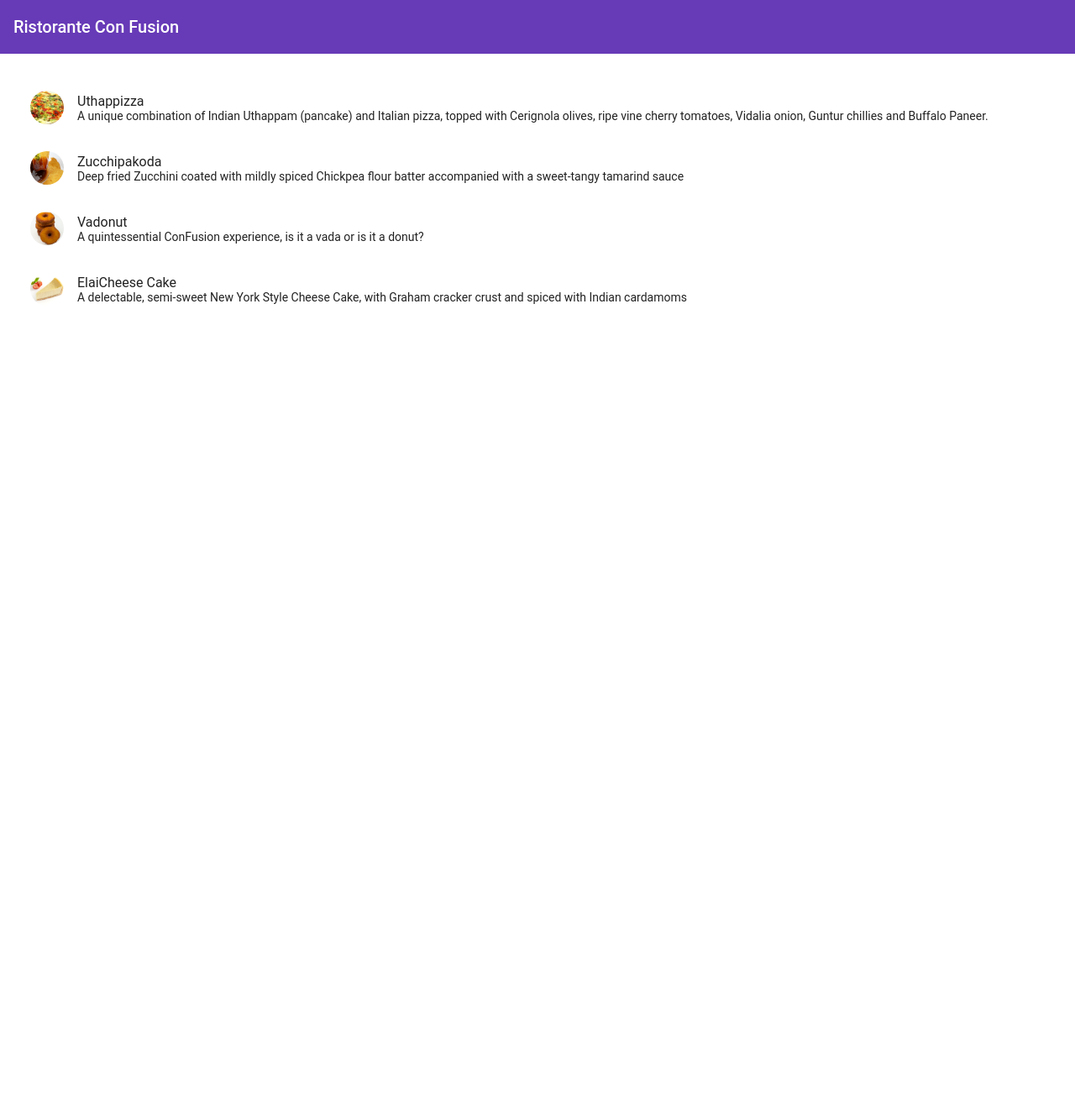
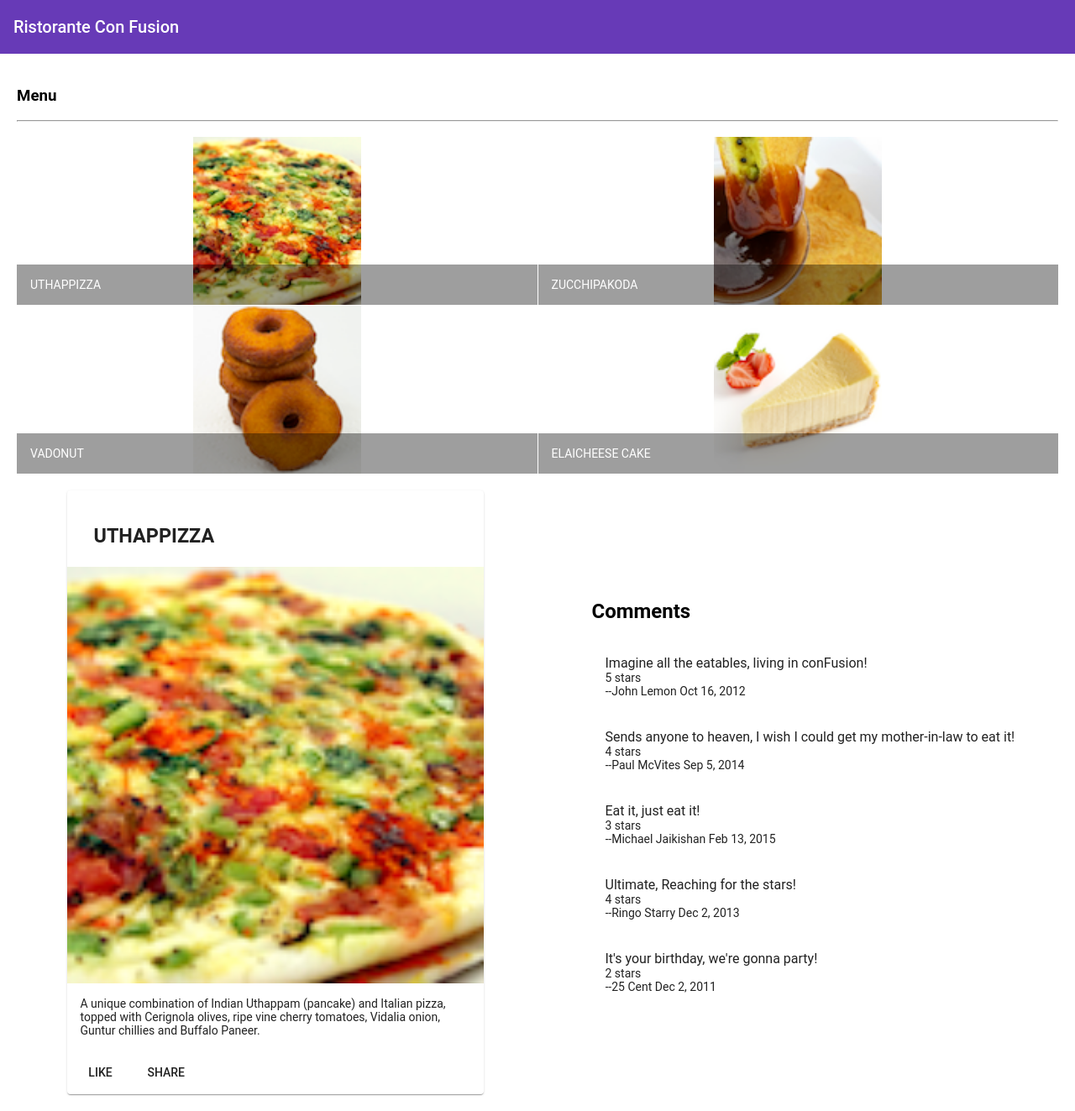
Before and after one commit to Harsha-Royal/Ang-Prepare, an Angular app: page / in a window 1280 px wide. Shown: the whole page at 84% size. Before the commit the page ends 800 px from the top, so only its background shows below. Built offline with nearby package versions, Linux system fonts and the light colour scheme.

Commit message:
Assignment 1

```diff
--- a/src/app/app.component.html
+++ b/src/app/app.component.html
@@ -1,2 +1,3 @@
 <mat-toolbar color="primary"> <span>Ristorante Con Fusion</span> </mat-toolbar>
 <app-menu></app-menu>
+<app-dishdetail></app-dishdetail>
--- /dev/null
+++ b/src/app/dishdetail/dishdetail.component.html
@@ -0,0 +1,44 @@
+<div class="container"
+    fxLayout="row"
+    fxLayout.sm="column"
+    fxLayout.xs="column"
+    fxLayoutAlign.gt-md="space-around center"
+    fxLayoutGap="10px"
+    fxLayoutGap.xs="0">
+
+  <div fxFlex="40" >
+    <div fxFlex >
+        <mat-card *ngIf="dish" >
+          <mat-card-header>
+            <mat-card-title>
+              <h3>{{dish.name | uppercase}}</h3>
+            </mat-card-title>
+          </mat-card-header>
+          <img mat-card-image src={{dish.image}} alt={{dish.name}}>
+          <mat-card-content>
+            <p>{{dish.description}}
+            </p>
+          </mat-card-content>
+          <mat-card-actions>
+            <button mat-button>LIKE</button>
+            <button mat-button>SHARE</button>
+          </mat-card-actions>
+        </mat-card>
+      </div>
+
+  </div>
+
+  <div fxFlex="40" >
+    <div fxFlex >
+        <mat-list  *ngIf="dish" >
+            <h2>Comments</h2>
+            <mat-list-item *ngFor="let d of dish.comments">
+            <div mat-line>{{d.comment}}</div>
+            <div mat-line> {{d.rating}} stars</div>
+            <div mat-line>--{{d.author}} {{d.date | date}}</div>
+            </mat-list-item>
+        </mat-list>
+    </div>
+  </div>
+
+</div>
--- /dev/null
+++ b/src/app/dishdetail/dishdetail.component.ts
@@ -0,0 +1,57 @@
+import { Component, OnInit } from '@angular/core';
+const DISH = {
+  id: '0',
+  name: 'Uthappizza',
+  image: '/assets/images/uthappizza.png',
+  category: 'mains',
+  featured: true,
+  label: 'Hot',
+  price: '4.99',
+  // tslint:disable-next-line:max-line-length
+  description: 'A unique combination of Indian Uthappam (pancake) and Italian pizza, topped with Cerignola olives, ripe vine cherry tomatoes, Vidalia onion, Guntur chillies and Buffalo Paneer.',
+  comments: [
+       {
+           rating: 5,
+           comment: 'Imagine all the eatables, living in conFusion!',
+           author: 'John Lemon',
+           date: '2012-10-16T17:57:28.556094Z'
+       },
+       {
+           rating: 4,
+           comment: 'Sends anyone to heaven, I wish I could get my mother-in-law to eat it!',
+           author: 'Paul McVites',
+           date: '2014-09-05T17:57:28.556094Z'
+       },
+       {
+           rating: 3,
+           comment: 'Eat it, just eat it!',
+           author: 'Michael Jaikishan',
+           date: '2015-02-13T17:57:28.556094Z'
+       },
+       {
+           rating: 4,
+           comment: 'Ultimate, Reaching for the stars!',
+           author: 'Ringo Starry',
+           date: '2013-12-02T17:57:28.556094Z'
+       },
+       {
+           rating: 2,
+           comment: 'It\'s your birthday, we\'re gonna party!',
+           author: '25 Cent',
+           date: '2011-12-02T17:57:28.556094Z'
+       }
+   ]
+};
+@Component({
+  selector: 'app-dishdetail',
+  templateUrl: './dishdetail.component.html',
+  styleUrls: ['./dishdetail.component.scss']
+})
+export class DishdetailComponent implements OnInit {
+  dish = DISH;
+  constructor() { }
+
+  ngOnInit(): void {
+  }
+
+}
--- a/src/app/menu/menu.component.html
+++ b/src/app/menu/menu.component.html
@@ -2,14 +2,21 @@
      fxLayout="column"
      fxLayoutGap="10px">
 
-  <mat-list fxFlex>
-    <mat-list-item *ngFor="let dish of dishes">
-      <img matListAvatar src={{dish.image}} alt={{dish.name}}>
-      <h1 matLine> {{dish.name}} </h1>
-      <p matLine>
-        <span> {{dish.description}} </span>
-      </p>
-    </mat-list-item>
-  </mat-list>
+  <div fxFlex>
+    <div>
+      <h3>Menu</h3>
+      <hr>
+    </div>
+  </div>
 
+  <div fxFlex>
+    <mat-grid-list cols="2" rowHeight="200px">
+      <mat-grid-tile *ngFor="let dish of dishes">
+        <img height="200px" src={{dish.image}} alt={{dish.name}}>
+        <mat-grid-tile-footer>
+          <h1>{{dish.name | uppercase}}</h1>
+        </mat-grid-tile-footer>
+      </mat-grid-tile>
+    </mat-grid-list>
+  </div>
 </div>
--- a/src/app/menu/menu.component.ts
+++ b/src/app/menu/menu.component.ts
@@ -1,13 +1,6 @@
 import { Component, OnInit } from '@angular/core';
 import { Dish } from '../shared/dish';
-
-@Component({
-  selector: 'app-menu',
-  templateUrl: './menu.component.html',
-  styleUrls: ['./menu.component.scss']
-})
-export class MenuComponent implements OnInit {
-  dishes: Dish[] = [
+const DISHES: Dish[] = [
   {
     id: '0',
     name: 'Uthappizza',
@@ -49,7 +42,19 @@
     price: '2.99',
     description: 'A delectable, semi-sweet New York Style Cheese Cake, with Graham cracker crust and spiced with Indian cardamoms'
   }
+
   ];
+@Component({
+  selector: 'app-menu',
+  templateUrl: './menu.component.html',
+  styleUrls: ['./menu.component.scss']
+})
+export class MenuComponent implements OnInit {
+
+  dishes = DISHES;
+
+  selectedDish = DISHES[0];
+
   constructor() { }
 
   ngOnInit(): void {
```
Also changed, not shown: src/app/app.module.ts (+10 -3 lines), src/app/dishdetail/dishdetail.component.scss (added), src/styles.scss (line endings or trailing spaces), 1 other file (tests, documents, lock files or other folders). Lines whose indentation alone changed are shown as unchanged.
